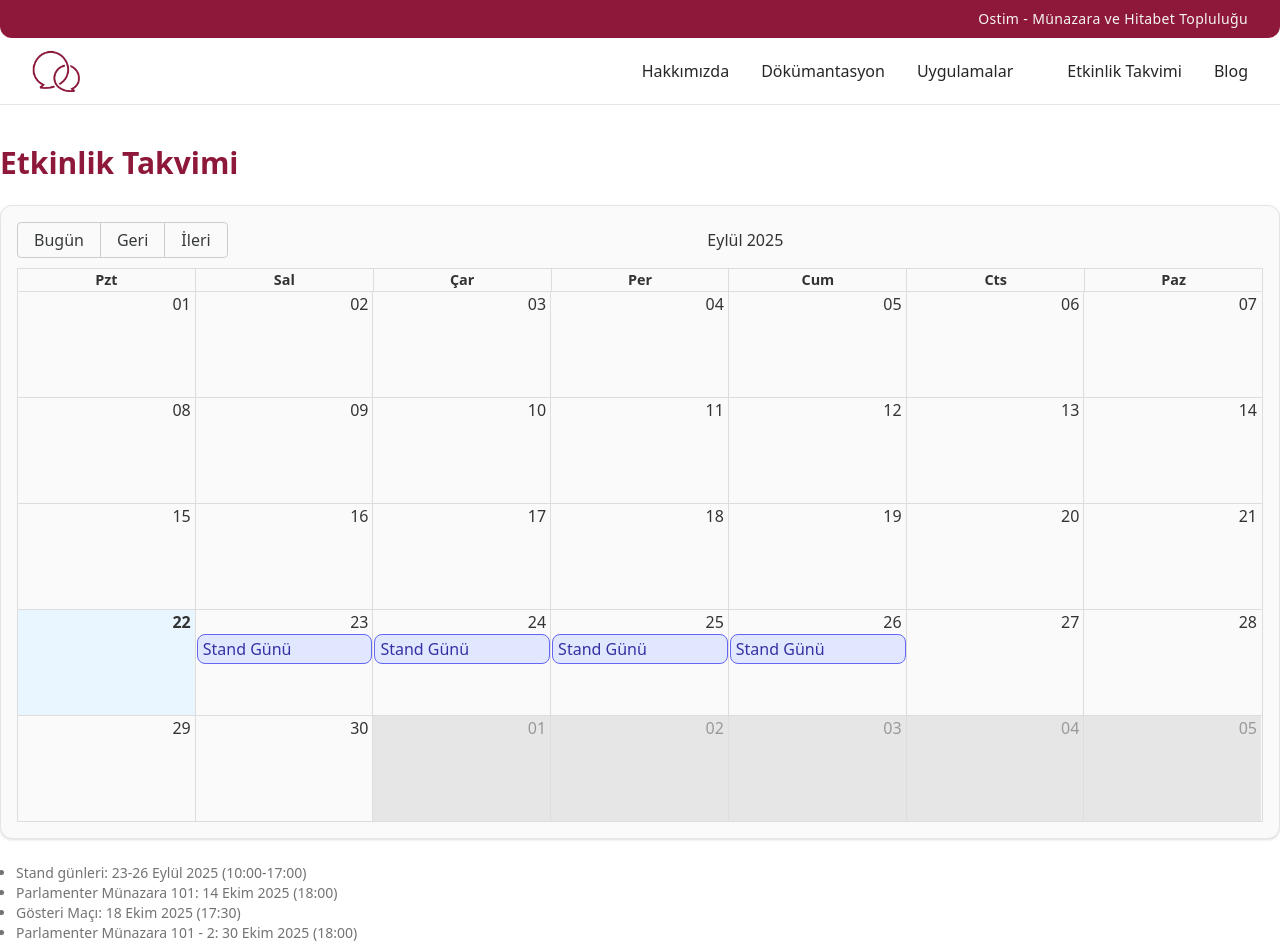
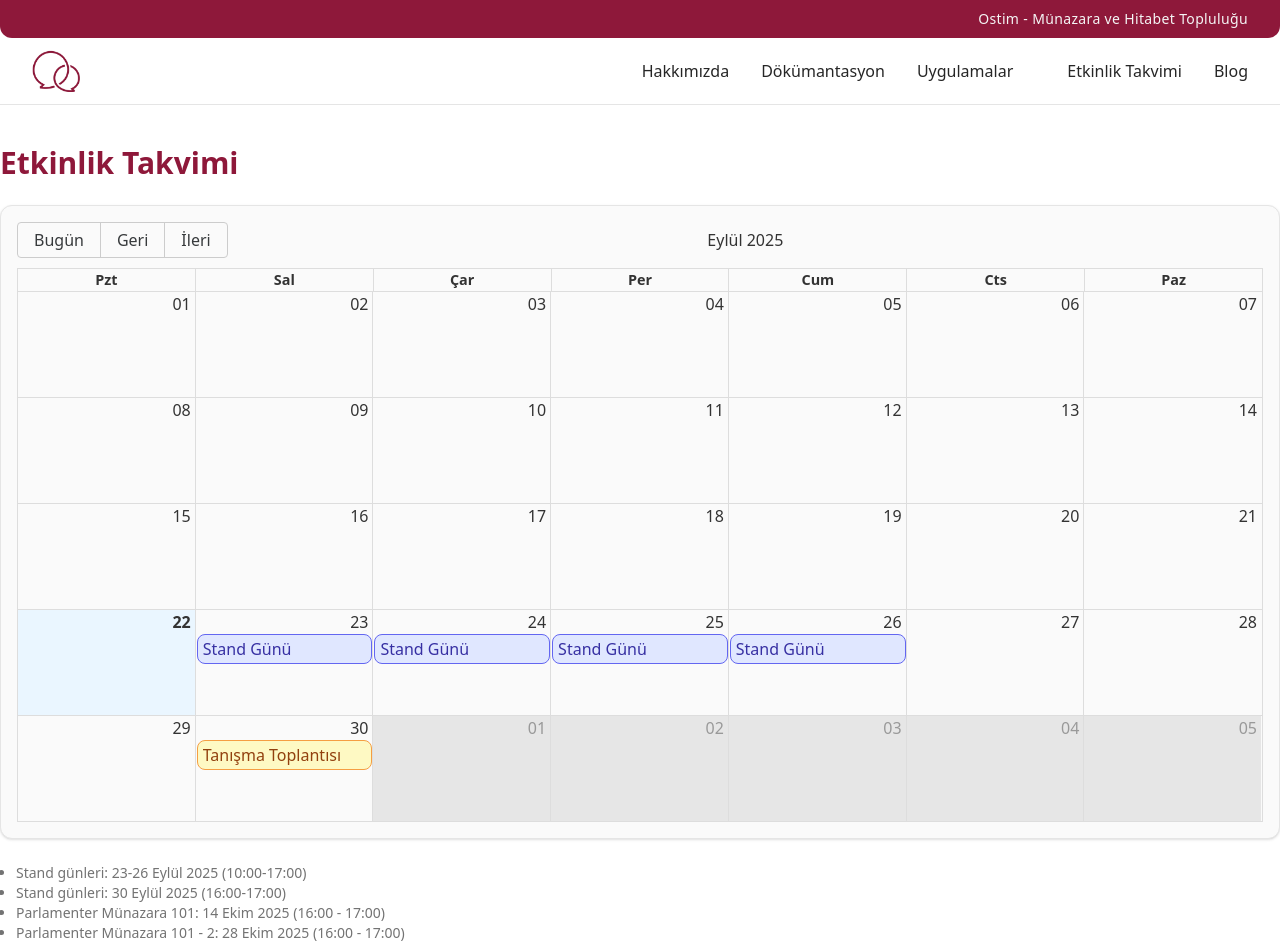
Before and after one commit to poyrazavsever/ostim-munazara, a Next.js app: page /etkinlik-takvimi in a window 1280 px wide. Shown: the top 952 px of the page. Built offline with nearby package versions, Linux system fonts and the light colour scheme; some icons are missing; a web font is replaced by a local one.

Commit message:
Update event details in Takvim component and adjust formatting in EtkinlikTakvimi

```diff
--- a/app/etkinlik-takvimi/page.tsx
+++ b/app/etkinlik-takvimi/page.tsx
@@ -4,14 +4,16 @@ const EtkinlikTakvimi = () => {
   return (
     <main className="min-h-screen py-10">
       <div className="mx-auto max-w-7xl px-4 sm:px-0">
-        <h1 className="text-3xl font-bold mb-6 text-primary">Etkinlik Takvimi</h1>
+        <h1 className="text-3xl font-bold mb-6 text-primary">
+          Etkinlik Takvimi
+        </h1>
         <Takvim />
         <div className="mt-6 text-sm text-neutral-500">
           <ul className="list-disc pl-4">
             <li>Stand günleri: 23-26 Eylül 2025 (10:00-17:00)</li>
-            <li>Parlamenter Münazara 101: 14 Ekim 2025 (18:00)</li>
-            <li>Gösteri Maçı: 18 Ekim 2025 (17:30)</li>
-            <li>Parlamenter Münazara 101 - 2: 30 Ekim 2025 (18:00)</li>
+            <li>Stand günleri: 30 Eylül 2025 (16:00-17:00)</li>
+            <li>Parlamenter Münazara 101: 14 Ekim 2025 (16:00 - 17:00)</li>
+            <li>Parlamenter Münazara 101 - 2: 28 Ekim 2025 (16:00 - 17:00)</li>
           </ul>
         </div>
       </div>
--- a/components/ui/Takvim.tsx
+++ b/components/ui/Takvim.tsx
@@ -35,49 +35,49 @@ const events = [
     start: new Date(2025, 8, 23, 10, 0),
     end: new Date(2025, 8, 23, 17, 0),
     allDay: false,
-    desc: "Tanıtım standı açık."
+    desc: "Tanıtım standı açık.",
   },
   {
     title: "Stand Günü",
     start: new Date(2025, 8, 24, 10, 0),
     end: new Date(2025, 8, 24, 17, 0),
     allDay: false,
-    desc: "Tanıtım standı açık."
+    desc: "Tanıtım standı açık.",
   },
   {
     title: "Stand Günü",
     start: new Date(2025, 8, 25, 10, 0),
     end: new Date(2025, 8, 25, 17, 0),
     allDay: false,
-    desc: "Tanıtım standı açık."
+    desc: "Tanıtım standı açık.",
   },
   {
     title: "Stand Günü",
     start: new Date(2025, 8, 26, 10, 0),
     end: new Date(2025, 8, 26, 17, 0),
     allDay: false,
-    desc: "Tanıtım standı açık."
+    desc: "Tanıtım standı açık.",
+  },
+  {
+    title: "Tanışma Toplantısı",
+    start: new Date(2025, 8, 30, 16, 0),
+    end: new Date(2025, 8, 30, 17, 0),
+    allDay: false,
+    desc: "Tanışma toplantısı.",
   },
   {
     title: "Parlamenter Münazara 101",
-    start: new Date(2025, 9, 14, 18, 0),
-    end: new Date(2025, 9, 14, 20, 0),
+    start: new Date(2025, 9, 14, 16, 0),
+    end: new Date(2025, 9, 14, 17, 0),
     allDay: false,
-    desc: "Eğitim ve tanışma etkinliği."
-  },
-  {
-    title: "Gösteri Maçı",
-    start: new Date(2025, 9, 18, 17, 30),
-    end: new Date(2025, 9, 18, 19, 0),
-    allDay: false,
-    desc: "Canlı münazara gösterisi."
+    desc: "Eğitim ve tanışma etkinliği.",
   },
   {
     title: "Parlamenter Münazara 101 - 2",
-    start: new Date(2025, 9, 30, 18, 0),
-    end: new Date(2025, 9, 30, 20, 0),
+    start: new Date(2025, 9, 28, 16, 0),
+    end: new Date(2025, 9, 28, 17, 0),
     allDay: false,
-    desc: "İkinci eğitim oturumu."
+    desc: "İkinci eğitim oturumu.",
   },
 ];
 
```
